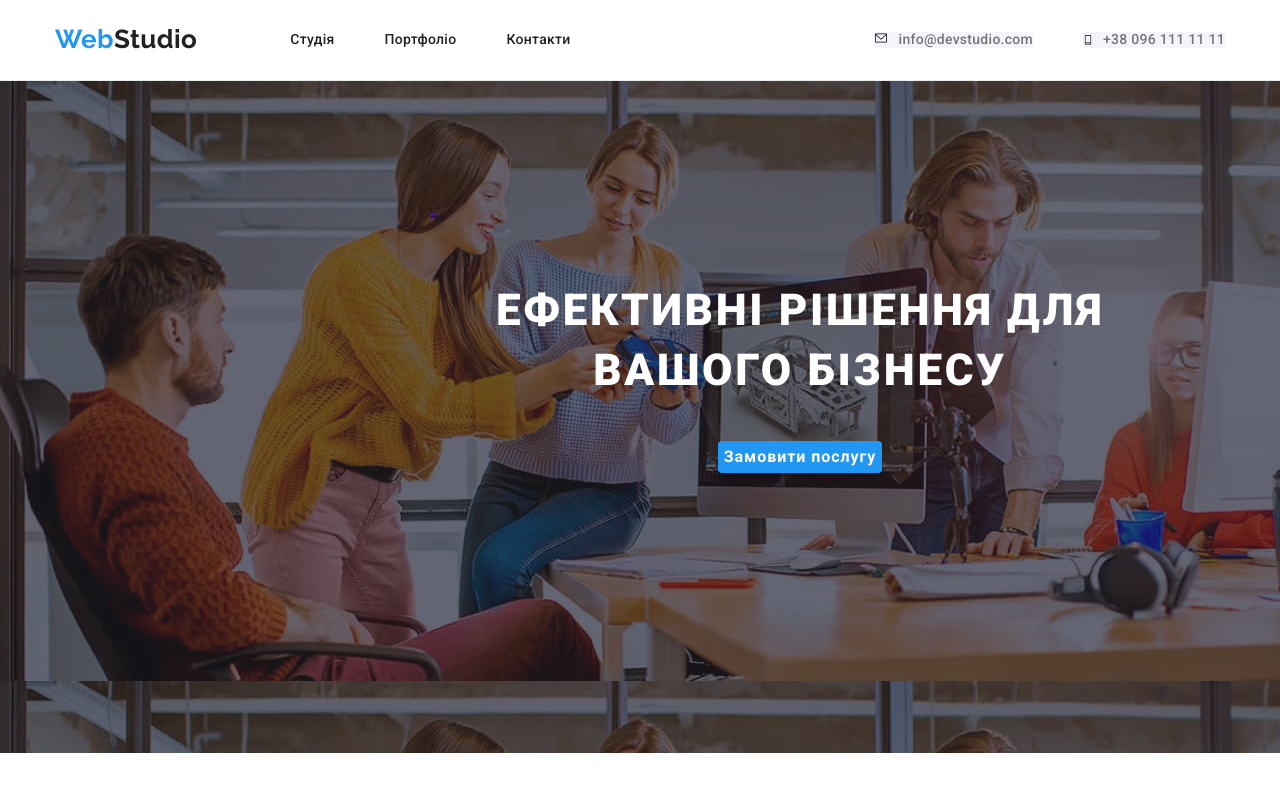
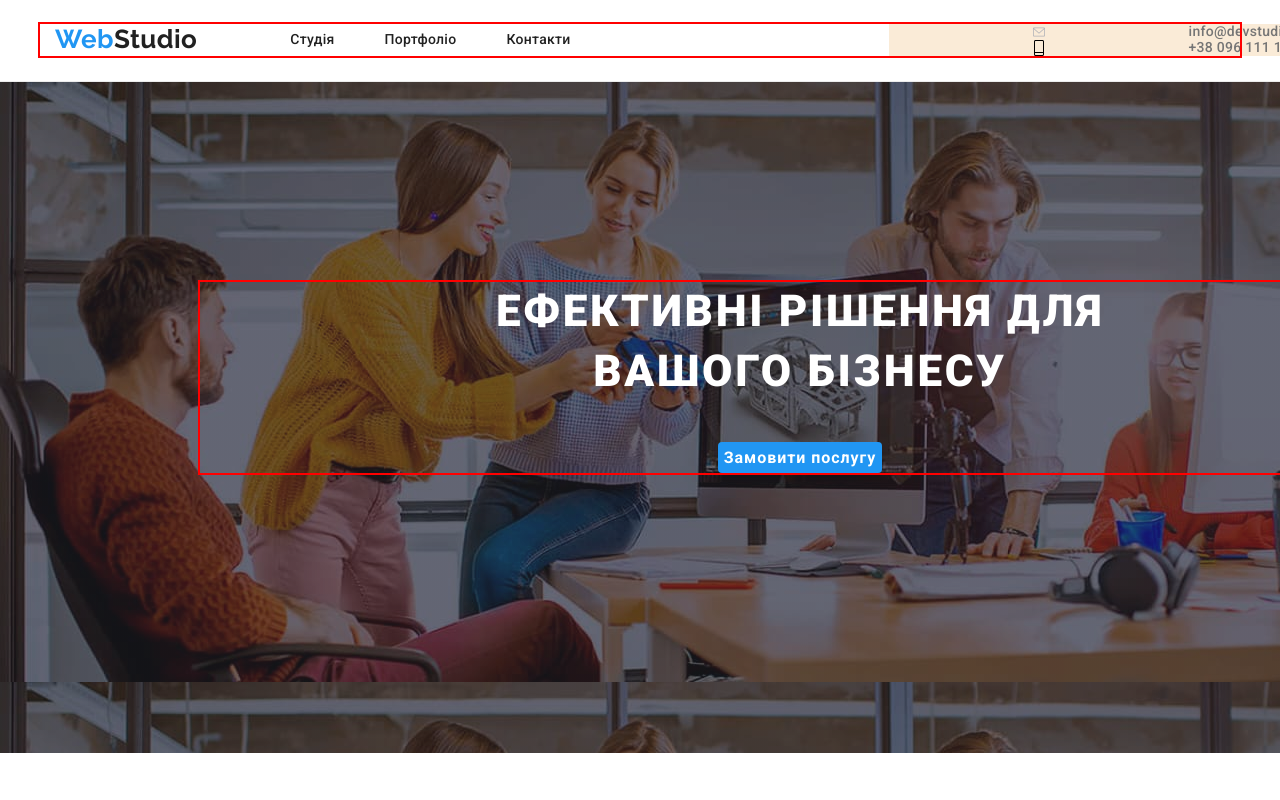
Before and after one commit to SerhyRymar/goit-markup-hw-04, a plain HTML site: page index.html in a window 1280 px wide. Shown: the top 800 px of the page. Drawn offline with nearby package versions, Linux system fonts and the light colour scheme.

Commit message:
Update-2

```diff
--- a/css/styles.css
+++ b/css/styles.css
@@ -37,7 +37,7 @@ ul {
 	padding-left: 15px;
 	margin: 0 auto;
 
-	/* outline: 2px solid red; */
+	outline: 2px solid red;
 }
 img {
 	display: block;
@@ -82,17 +82,7 @@ img {
 .header-list-item:not(:last-child) {
 	margin-right: 50px;
 }
-.header-conect {
-	display: flex;
-	margin-left: auto;
-}
-.header-conect-item:not(:last-child) {
-	margin-right: 50px;
-}
-.header-conect-item {
-	background: #f5f4fa;
-	border-radius: 4px;
-}
+
 .logo-web {
 	font-family: "Raleway", sans-serif;
 	font-weight: 700;
@@ -123,29 +113,40 @@ img {
 .contact:focus {
 	color: var(--accent-color);
 }
+.header-conect-container {
+	display: flex;
+	align-content: center;
+	background-color: antiquewhite;
+	margin-left: 318px;
+}
+.header-conect-item {
+	display: flex;
+	align-content: center;
+}
+.header-conect-item:not(:last-child) {
+	margin-right: 50px;
+}
+
 .contact {
 	font-weight: 500;
 	font-size: 14px;
 	line-height: 1.14;
 	letter-spacing: 0.02em;
 	color: var(--second-text-color);
+
 	display: flex;
+	align-items: center;
 }
 .header-contact-mail {
+	margin: 0;
+	padding: 0;
 	display: flex;
-	width: 16px;
-	height: 12px;
-	margin-right: 10px;
-	justify-content: center;
+
+	fill: var(--primary-icon-color);
 }
-.header-contact-tel {
-	display: flex;
-	width: 10px;
-	height: 16px;
-	margin-right: 10px;
-	justify-content: center;
+.header-contact-mail:hover {
+	fill: currentColor;
 }
-
 /* --------------------------PAGE-STUDIO------------------------ */
 
 .visually-hidden {
@@ -352,14 +353,16 @@ img {
 .clients-logo-item {
 	border: 1px solid var(--primary-icon-color);
 	border-radius: 4px;
+	justify-content: center;
+	align-items: center;
+	display: flex;
 }
 .clients-logo-link {
-	width: 170px;
-	height: 92px;
 	background-color: var(--primary-white-color);
 	display: flex;
+	width: 174px;
+	height: 96px;
 	align-items: center;
-	justify-content: center;
 }
 .clients-logo-icon {
 	fill: var(--primary-icon-color);
--- a/index.html
+++ b/index.html
@@ -37,14 +37,16 @@
 						<li class="header-list-item"><a href="#" class="header-nav">Контакти</a></li>
 					</ul>
 				</nav>
+				<div class="header-conect-container">
 				<ul class="header-conect">
-					<li class="header-conect-item"><a href="mailto:info@devstudio.com" class="contact">
+					<li class="header-conect-item">
+						<a href="mailto:info@devstudio.com" class="contact">
 						<svg class="header-contact-mail" widht="16" height="12">
-						<use href="./images/icons.svg#icon-icon-mail"></use></svg>info@devstudio.com</a></li>
+						<use href="./images/icons.svg#icon-icon-mail"></use></svg>info@devstudio.com</span></a></li>
 					<li class="header-conect-item"><a href="tel:+380961111111" class="contact">
 						<svg class="header-contact-tel" widht="10" height="16">
 						<use href="./images/icons.svg#icon-icon-tel"></use></svg>+38 096 111 11 11</a></li>
-				</ul>
+				</ul></div>
 			</div>
 		</header>
 <!-----------------------------Основной контент-------------------------------->
```
